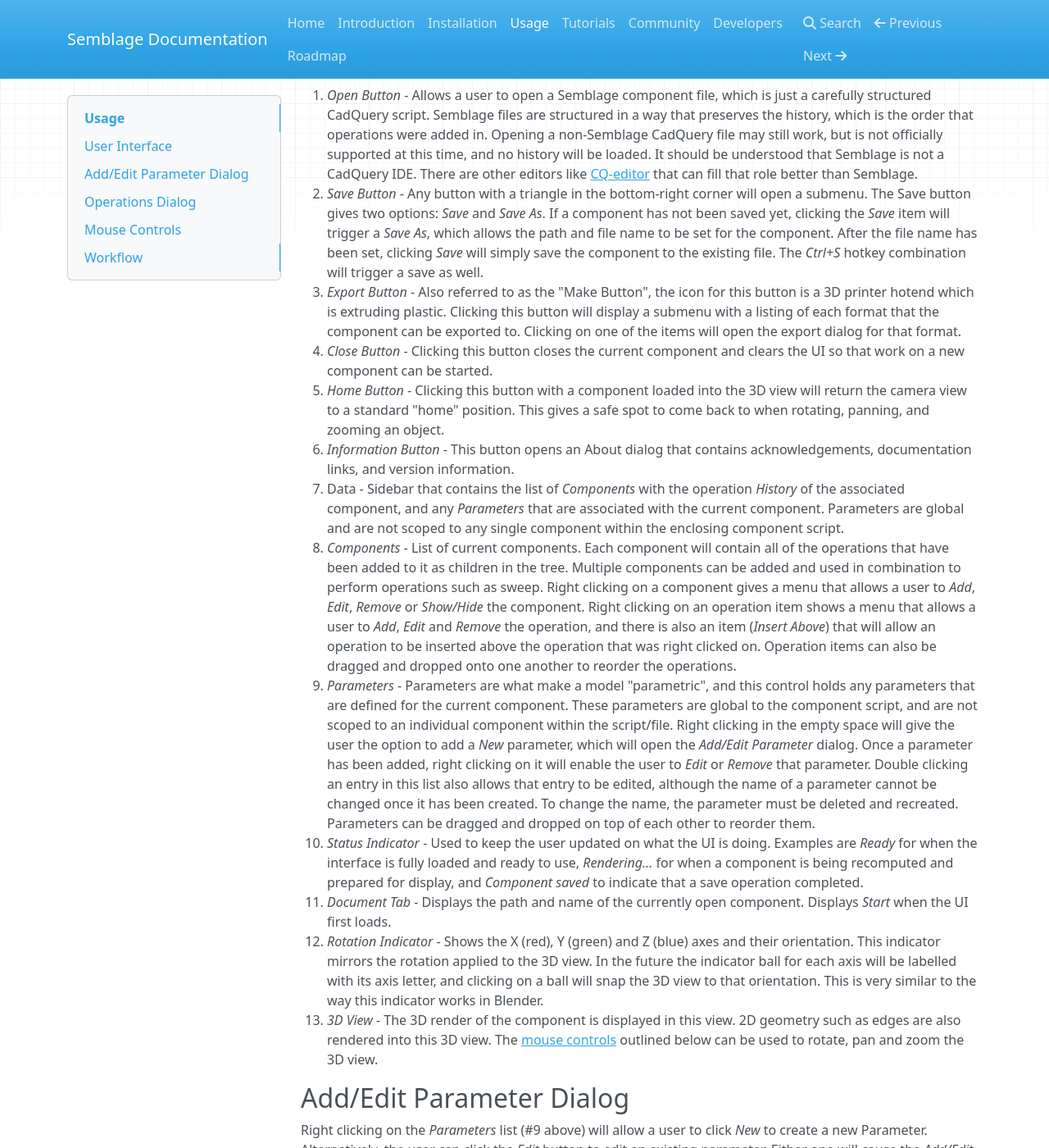
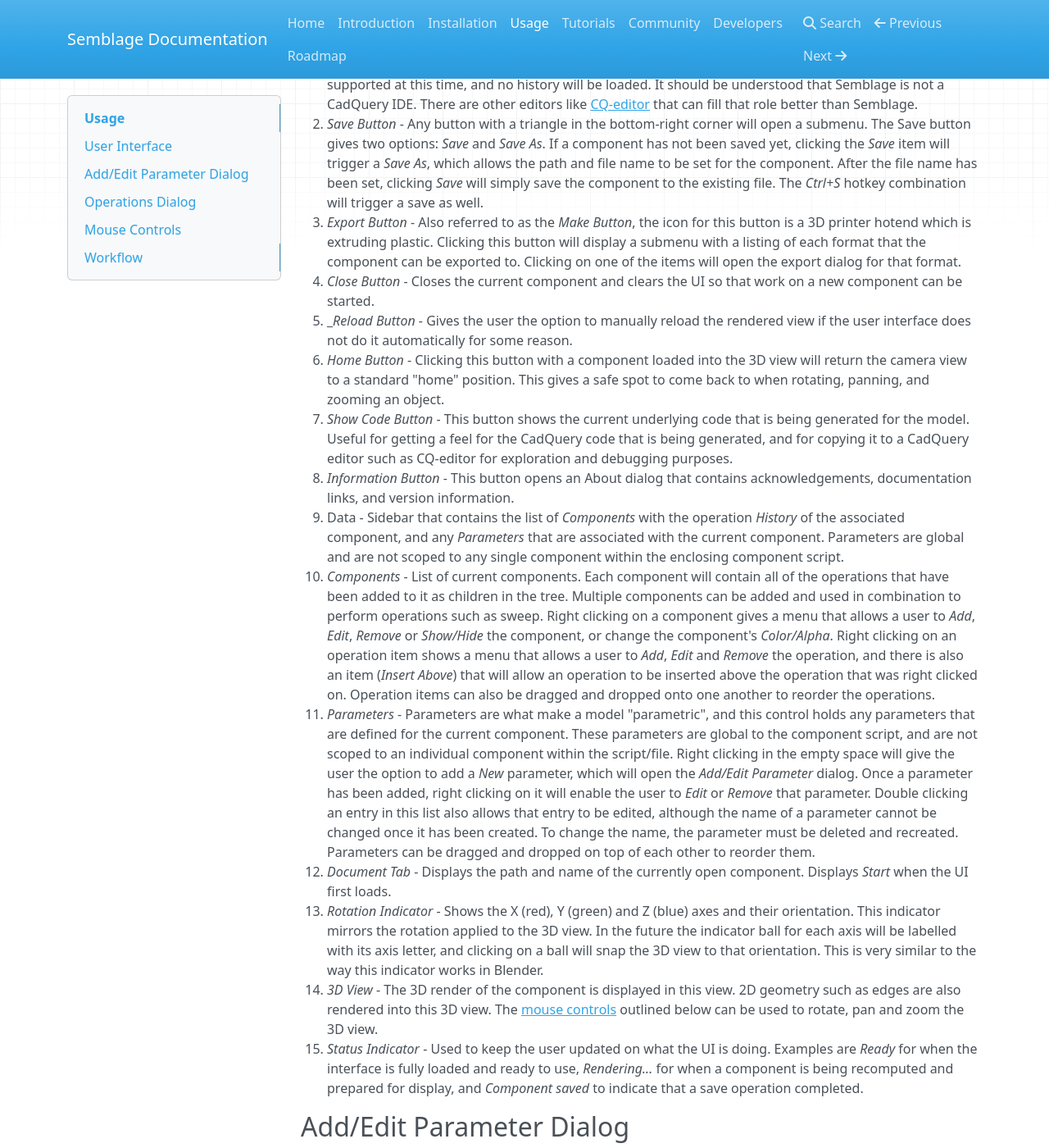
Before and after one commit to 7BIndustries/semblage-docs, an MkDocs documentation site: the page built from docs/usage.md, in a window 1280 px wide and 1400 px high, scrolled down 803 px. Shown: the whole window at 82% size. Built offline with MkDocs 1.6.1, drawn with Linux system fonts in a browser that asks for light colours; nearby versions of some CDN libraries; some of the changed text lies outside the part shown.

Commit message:
Updated docs other than the tutorial

```diff
--- a/docs/usage.md
+++ b/docs/usage.md
@@ -10,17 +10,19 @@
 
 1. _Open Button_ - Allows a user to open a Semblage component file, which is just a carefully structured CadQuery script. Semblage files are structured in a way that preserves the history, which is the order that operations were added in. Opening a non-Semblage CadQuery file may still work, but is not officially supported at this time, and no history will be loaded. It should be understood that Semblage is not a CadQuery IDE. There are other editors like [CQ-editor](https://github.com/CadQuery/CQ-editor) that can fill that role better than Semblage.
 2. _Save Button_ - Any button with a triangle in the bottom-right corner will open a submenu. The Save button gives two options: _Save_ and _Save As_. If a component has not been saved yet, clicking the _Save_ item will trigger a _Save As_, which allows the path and file name to be set for the component. After the file name has been set, clicking _Save_ will simply save the component to the existing file. The _Ctrl+S_ hotkey combination will trigger a save as well.
-3. _Export Button_ - Also referred to as the "Make Button", the icon for this button is a 3D printer hotend which is extruding plastic. Clicking this button will display a submenu with a listing of each format that the component can be exported to. Clicking on one of the items will open the export dialog for that format.
-4. _Close Button_ - Clicking this button closes the current component and clears the UI so that work on a new component can be started.
-5. _Home Button_ - Clicking this button with a component loaded into the 3D view will return the camera view to a standard "home" position. This gives a safe spot to come back to when rotating, panning, and zooming an object.
-6. _Information Button_ - This button opens an About dialog that contains acknowledgements, documentation links, and version information.
-7. Data - Sidebar that contains the list of _Components_ with the operation _History_ of the associated component, and any _Parameters_ that are associated with the current component. Parameters are global and are not scoped to any single component within the enclosing component script.
-8. _Components_ - List of current components. Each component will contain all of the operations that have been added to it as children in the tree. Multiple components can be added and used in combination to perform operations such as sweep. Right clicking on a component gives a menu that allows a user to _Add_, _Edit_, _Remove_ or _Show/Hide_ the component. Right clicking on an operation item shows a menu that allows a user to _Add_, _Edit_ and _Remove_ the operation, and there is also an item (_Insert Above_) that will allow an operation to be inserted above the operation that was right clicked on. Operation items can also be dragged and dropped onto one another to reorder the operations.
-9. _Parameters_ - Parameters are what make a model "parametric", and this control holds any parameters that are defined for the current component. These parameters are global to the component script, and are not scoped to an individual component within the script/file. Right clicking in the empty space will give the user the option to add a _New_ parameter, which will open the _Add/Edit Parameter_ dialog. Once a parameter has been added, right clicking on it will enable the user to _Edit_ or _Remove_ that parameter. Double clicking an entry in this list also allows that entry to be edited, although the name of a parameter cannot be changed once it has been created. To change the name, the parameter must be deleted and recreated. Parameters can be dragged and dropped on top of each other to reorder them.
-10. _Status Indicator_ - Used to keep the user updated on what the UI is doing. Examples are _Ready_ for when the interface is fully loaded and ready to use, _Rendering..._ for when a component is being recomputed and prepared for display, and _Component saved_ to indicate that a save operation completed.
-11. _Document Tab_ - Displays the path and name of the currently open component. Displays _Start_ when the UI first loads.
-12. _Rotation Indicator_ - Shows the X (red), Y (green) and Z (blue) axes and their orientation. This indicator mirrors the rotation applied to the 3D view. In the future the indicator ball for each axis will be labelled with its axis letter, and clicking on a ball will snap the 3D view to that orientation. This is very similar to the way this indicator works in Blender.
-13. _3D View_ - The 3D render of the component is displayed in this view. 2D geometry such as edges are also rendered into this 3D view. The [mouse controls](#mouse-controls) outlined below can be used to rotate, pan and zoom the 3D view.
+3. _Export Button_ - Also referred to as the _Make Button_, the icon for this button is a 3D printer hotend which is extruding plastic. Clicking this button will display a submenu with a listing of each format that the component can be exported to. Clicking on one of the items will open the export dialog for that format.
+4. _Close Button_ - Closes the current component and clears the UI so that work on a new component can be started.
+5. __Reload Button_ - Gives the user the option to manually reload the rendered view if the user interface does not do it automatically for some reason.
+6. _Home Button_ - Clicking this button with a component loaded into the 3D view will return the camera view to a standard "home" position. This gives a safe spot to come back to when rotating, panning, and zooming an object.
+7. _Show Code Button_ - This button shows the current underlying code that is being generated for the model. Useful for getting a feel for the CadQuery code that is being generated, and for copying it to a CadQuery editor such as CQ-editor for exploration and debugging purposes.
+8. _Information Button_ - This button opens an About dialog that contains acknowledgements, documentation links, and version information.
+9. Data - Sidebar that contains the list of _Components_ with the operation _History_ of the associated component, and any _Parameters_ that are associated with the current component. Parameters are global and are not scoped to any single component within the enclosing component script.
+10. _Components_ - List of current components. Each component will contain all of the operations that have been added to it as children in the tree. Multiple components can be added and used in combination to perform operations such as sweep. Right clicking on a component gives a menu that allows a user to _Add_, _Edit_, _Remove_ or _Show/Hide_ the component, or change the component's _Color/Alpha_. Right clicking on an operation item shows a menu that allows a user to _Add_, _Edit_ and _Remove_ the operation, and there is also an item (_Insert Above_) that will allow an operation to be inserted above the operation that was right clicked on. Operation items can also be dragged and dropped onto one another to reorder the operations.
+11. _Parameters_ - Parameters are what make a model "parametric", and this control holds any parameters that are defined for the current component. These parameters are global to the component script, and are not scoped to an individual component within the script/file. Right clicking in the empty space will give the user the option to add a _New_ parameter, which will open the _Add/Edit Parameter_ dialog. Once a parameter has been added, right clicking on it will enable the user to _Edit_ or _Remove_ that parameter. Double clicking an entry in this list also allows that entry to be edited, although the name of a parameter cannot be changed once it has been created. To change the name, the parameter must be deleted and recreated. Parameters can be dragged and dropped on top of each other to reorder them.
+12. _Document Tab_ - Displays the path and name of the currently open component. Displays _Start_ when the UI first loads.
+13. _Rotation Indicator_ - Shows the X (red), Y (green) and Z (blue) axes and their orientation. This indicator mirrors the rotation applied to the 3D view. In the future the indicator ball for each axis will be labelled with its axis letter, and clicking on a ball will snap the 3D view to that orientation. This is very similar to the way this indicator works in Blender.
+14. _3D View_ - The 3D render of the component is displayed in this view. 2D geometry such as edges are also rendered into this 3D view. The [mouse controls](#mouse-controls) outlined below can be used to rotate, pan and zoom the 3D view.
+15. _Status Indicator_ - Used to keep the user updated on what the UI is doing. Examples are _Ready_ for when the interface is fully loaded and ready to use, _Rendering..._ for when a component is being recomputed and prepared for display, and _Component saved_ to indicate that a save operation completed.
 
 ## Add/Edit Parameter Dialog
 
@@ -41,7 +43,7 @@
 
 ## Operations Dialog
 
-Right clicking anywhere on the 3D view will display the _Operations_ dialog. This dialog can also be displayed by right clicking on the Components tree and then clicking the _Add_ button. This is where the majority of the work of creating a component is done. Displaying the dialog on a right click within the 3D view gives fast access to component creation operations, and prepares the user for when features such as vertices, edges, faces can be selected and used in an operation. There are four group buttons at the top of the dialog, which select groups of operations that this dialog can operate with. The diagram below highlights each button and which group of operations it selects.
+Right clicking anywhere on the 3D view will display the _Operations_ dialog. This dialog can also be displayed by right clicking on the Components tree and then clicking the _Add_ button. This is where the majority of the work of creating a component is done. Displaying the dialog on a right click within the 3D view gives fast access to component creation operations, and prepares the user for selecting features such as vertices, edges and faces to be used in an operation. There are four group buttons at the top of the dialog, which select groups of operations that this dialog can operate with. The diagram below highlights each button and which group of operations it selects.
 
 ![Operations Dialog Group Buttons](_static/Operations_Dialog_Group_Buttons.png)
 
```
Also changed, not shown: docs/community.md (+1 -0 lines), docs/index.md (+2 -1 lines), docs/introduction.md (+4 -5 lines), docs/_static/Semblage_UI_Overview_Full.png, docs/_static/Semblage_UI_Overview_Med.png.
